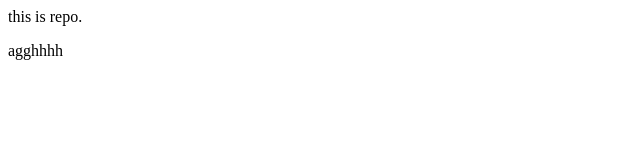
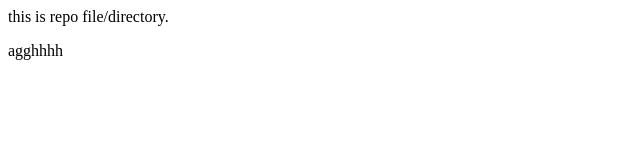
Before and after one commit to iromanhay7/localreposit, a plain HTML site: page index.html in a window 1280 px wide. Shown: the whole page, without its empty margins (0-640 px from the left). Drawn offline with Linux system fonts and the light colour scheme.

Commit message:
word add

```diff
--- a/index.html
+++ b/index.html
@@ -1,2 +1,2 @@
-<p>this is repo.</p>
+<p>this is repo file/directory.</p>
 <p>agghhhh</p>
```
